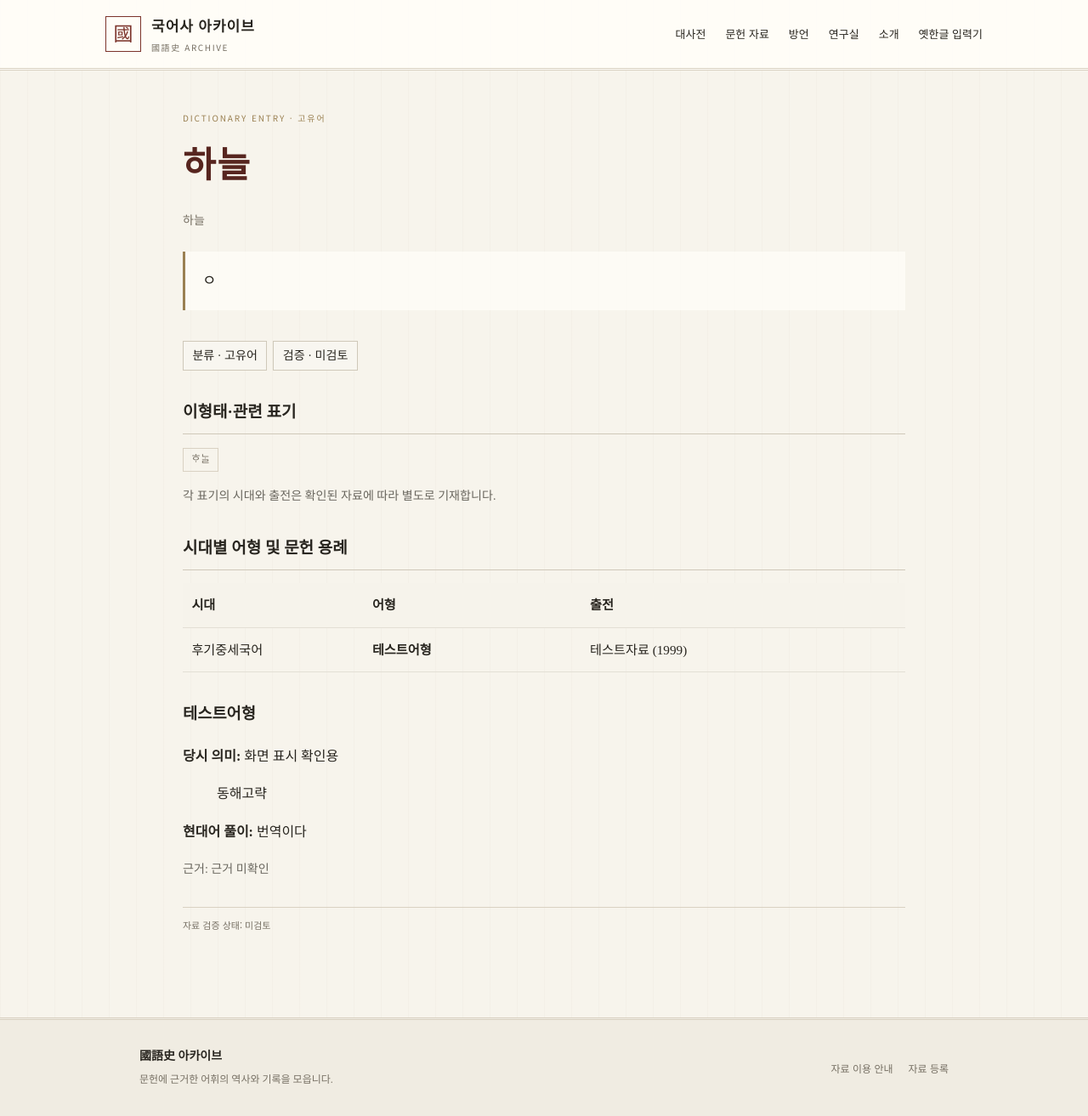
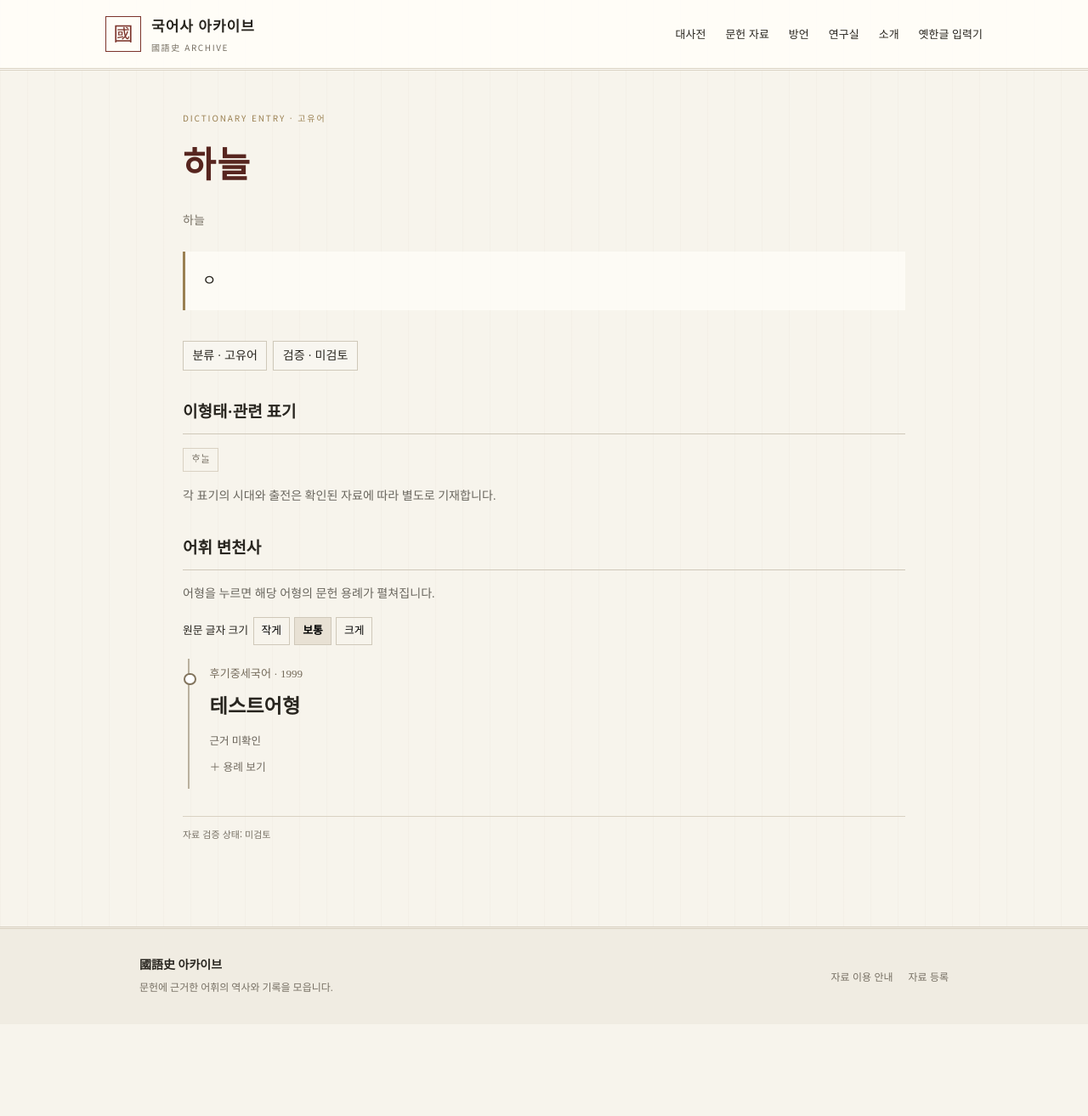
Before and after one commit to namomiru/malagamu, a Jekyll site: the page built from _entries/haneul.md, in a window 1280 px wide. Shown: the whole page at 85% size. Built offline with Jekyll 4.4.1, drawn with Linux system fonts in a browser that asks for light colours; after the commit the page ends 1205 px from its top, so only the background shows below that.

Commit message:
Add interactive historical timeline

```diff
--- a/_layouts/dictionary.html
+++ b/_layouts/dictionary.html
@@ -17,6 +17,24 @@ layout: default
   .record-page .record-sources { padding-left: 1.3rem; }
   .record-page .record-sources li { margin: .55rem 0; }
   .record-page .record-raw { white-space: pre-wrap; overflow-wrap: anywhere; font: inherit; padding: 1rem; background: #f8f6f0; }
+
+  .record-page .history-line { margin: 1rem 0 0 .35rem; border-left: 2px solid #b9b09e; }
+  .record-page .history-item { position: relative; margin: 0 0 1.2rem 1.25rem; }
+  .record-page .history-item::before { content: ""; position: absolute; left: -1.64rem; top: 1.05rem; width: .65rem; height: .65rem; border: 2px solid #82745d; border-radius: 50%; background: #fff; }
+  .record-page .history-item summary { cursor: pointer; list-style: none; padding: .2rem .25rem .8rem; }
+  .record-page .history-item summary::-webkit-details-marker { display: none; }
+  .record-page .history-item summary::after { content: "＋ 용례 보기"; display: block; color: #746d62; font-size: .8rem; margin-top: .4rem; }
+  .record-page .history-item[open] summary::after { content: "－ 용례 접기"; }
+  .record-page .history-period { font-size: .82rem; color: #756b5b; }
+  .record-page .history-form { display: block; font-size: 1.45rem; font-weight: 650; margin: .25rem 0; overflow-wrap: anywhere; }
+  .record-page .history-detail { padding: .85rem 1rem; background: #f8f6f0; border-left: 2px solid #d4cbbc; }
+  .record-page .history-original { font-size: var(--original-size, 13px); line-height: 1.75; white-space: pre-wrap; overflow-wrap: anywhere; margin: .45rem 0 1rem; font-family: inherit; }
+  .record-page .history-translation { font-size: 14px; line-height: 1.7; white-space: pre-wrap; overflow-wrap: anywhere; }
+  .record-page .history-citation { font-size: .78rem; color: #676157; overflow-wrap: anywhere; }
+  .record-page .history-label { font-size: .78rem; font-weight: 650; margin: .8rem 0 .25rem; }
+  .record-page .history-size { display: flex; align-items: center; gap: .35rem; margin: .8rem 0; flex-wrap: wrap; font-size: .8rem; }
+  .record-page .history-size button { font: inherit; padding: .25rem .55rem; border: 1px solid #cfc8b9; background: transparent; cursor: pointer; }
+  .record-page .history-size button[aria-pressed="true"] { background: #e8e1d4; font-weight: 700; }
 </style>
 
 <article class="record-page">
@@ -46,42 +64,59 @@ layout: default
   </section>
   {% endif %}
 
-
   {% if page.historical_forms and page.historical_forms.size > 0 %}
-  <section class="record-section">
-    <h2>시대별 어형 및 문헌 용례</h2>
-    <div class="record-table-wrap">
-      <table class="record-table">
-        <thead><tr><th>시대</th><th>어형</th><th>출전</th></tr></thead>
-        <tbody>
-        {% for item in page.historical_forms %}
-        <tr>
-          <td>{{ item.period | escape }}</td>
-          <td><strong>{{ item.form | escape }}</strong></td>
-          <td>{{ item.source | escape }}{% if item.date %} ({{ item.date | escape }}){% endif %}</td>
-        </tr>
-        {% endfor %}
-        </tbody>
-      </table>
+  <section class="record-section" id="historical-forms">
+    <h2>어휘 변천사</h2>
+    <p class="record-muted">어형을 누르면 해당 어형의 문헌 용례가 펼쳐집니다.</p>
+    <div class="history-size" role="group" aria-label="원문 글자 크기">
+      <span>원문 글자 크기</span>
+      <button type="button" data-original-size="12" aria-pressed="false">작게</button>
+      <button type="button" data-original-size="13" aria-pressed="true">보통</button>
+      <button type="button" data-original-size="16" aria-pressed="false">크게</button>
     </div>
-    {% for item in page.historical_forms %}
-    <div class="record-section">
-      <h3>{{ item.form | escape }}</h3>
-      {% if item.meaning %}<p><strong>당시 의미:</strong> {{ item.meaning | escape }}</p>{% endif %}
-      {% if item.citation %}<blockquote>{{ item.citation | escape | newline_to_br }}</blockquote>{% endif %}
-      {% if item.translation %}<p><strong>현대어 풀이:</strong> {{ item.translation | escape }}</p>{% endif %}
-      {% if item.evidence %}<p class="record-muted">근거: {{ item.evidence | escape }}</p>{% endif %}
+    <div class="history-line">
+      {% for item in page.historical_forms %}
+      <details class="history-item">
+        <summary>
+          <span class="history-period">{{ item.period | escape }}{% if item.date %} · {{ item.date | escape }}{% endif %}</span>
+          <strong class="history-form">{{ item.form | escape }}</strong>
+          {% if item.evidence %}<span class="history-citation">{{ item.evidence | escape }}</span>{% endif %}
+        </summary>
+        <div class="history-detail">
+          {% if item.meaning %}<p><strong>당시 의미:</strong> {{ item.meaning | escape }}</p>{% endif %}
+          {% if item.citation %}
+          <p class="history-label">문헌 원문</p>
+          <div class="history-original">{{ item.citation | escape }}</div>
+          {% endif %}
+          {% if item.translation %}
+          <p class="history-label">현대어 풀이</p>
+          <div class="history-translation">{{ item.translation | escape }}</div>
+          {% endif %}
+          {% if item.source or item.date %}
+          <p class="history-citation">출전: {{ item.source | escape }}{% if item.date %} · {{ item.date | escape }}{% endif %}</p>
+          {% endif %}
+        </div>
+      </details>
+      {% endfor %}
     </div>
-    {% endfor %}
   </section>
+  <script>
+    document.querySelectorAll('#historical-forms [data-original-size]').forEach(function(button) {
+      button.addEventListener('click', function() {
+        var area = document.getElementById('historical-forms');
+        area.style.setProperty('--original-size', button.dataset.originalSize + 'px');
+        area.querySelectorAll('[data-original-size]').forEach(function(b) {
+          b.setAttribute('aria-pressed', String(b === button));
+        });
+      });
+    });
+  </script>
   {% endif %}
 
   {% if page.history_json %}
   <section class="record-section">
-    <h2>시대별 어휘 정보</h2>
-    <div id="record-history" class="record-table-wrap"></div>
-    <template id="record-history-data">{{ page.history_json | jsonify | escape }}</template>
-    <noscript><pre class="record-raw">{{ page.history_json | escape }}</pre></noscript>
+    <h2>기존 시대별 기록</h2>
+    <pre class="record-raw">{{ page.history_json | escape }}</pre>
   </section>
   {% endif %}
 
@@ -113,58 +148,3 @@ layout: default
 
   <p class="record-status">자료 검증 상태: {{ page.review_status | default: "미검토" | escape }}</p>
 </article>
-
-{% if page.history_json %}
-<script>
-(function () {
-  const source = document.getElementById('record-history-data');
-  const target = document.getElementById('record-history');
-  if (!source || !target) return;
-  const make = (tag, text) => {
-    const el = document.createElement(tag);
-    el.textContent = text == null ? '' : String(text);
-    return el;
-  };
-  const valueText = value => value == null ? '' :
-    typeof value === 'object' ? JSON.stringify(value, null, 2) : String(value);
-  let raw = '';
-  try {
-    const data = JSON.parse(source.textContent);
-    raw = typeof data === 'string' ? data : JSON.stringify(data, null, 2);
-    let history = typeof data === 'string' ? JSON.parse(data) : data;
-    if (history && !Array.isArray(history) && typeof history === 'object') {
-      const keys = Object.keys(history);
-      if (keys.length === 1 && Array.isArray(history[keys[0]])) history = history[keys[0]];
-    }
-    const rows = Array.isArray(history) ? history :
-      history && typeof history === 'object' ? Object.entries(history).map(([period, details]) =>
-        details && typeof details === 'object' && !Array.isArray(details) ? {period, ...details} : {period, form: details}) : [];
-    if (!rows.length) throw new Error('No structured rows');
-    const fields = [...new Set(rows.flatMap(row => row && typeof row === 'object' ? Object.keys(row) : ['value']))];
-    const labels = {period:'시대', era:'시대', age:'시대', stage:'시기', form:'어형', spelling:'표기', word:'어형', variant:'이형태', meaning:'의미', definition:'뜻풀이', source:'문헌 출전', document:'문헌', date:'연대', year:'연대', citation:'원문 용례', quote:'원문', note:'비고', notes:'비고', status:'검증 상태'};
-    const table = document.createElement('table');
-    table.className = 'record-table';
-    const head = document.createElement('thead');
-    const headRow = document.createElement('tr');
-    fields.forEach(field => headRow.appendChild(make('th', labels[field] || field)));
-    head.appendChild(headRow);
-    table.appendChild(head);
-    const body = document.createElement('tbody');
-    rows.forEach(row => {
-      const tr = document.createElement('tr');
-      fields.forEach(field => {
-        const td = make('td', valueText(row && typeof row === 'object' ? row[field] : row));
-        if (['form','spelling','word'].includes(field)) td.className = 'record-form';
-        tr.appendChild(td);
-      });
-      body.appendChild(tr);
-    });
-    table.appendChild(body);
-    target.appendChild(table);
-  } catch (error) {
-    target.appendChild(make('pre', raw || source.textContent));
-    target.firstChild.className = 'record-raw';
-  }
-})();
-</script>
-{% endif %}
```
